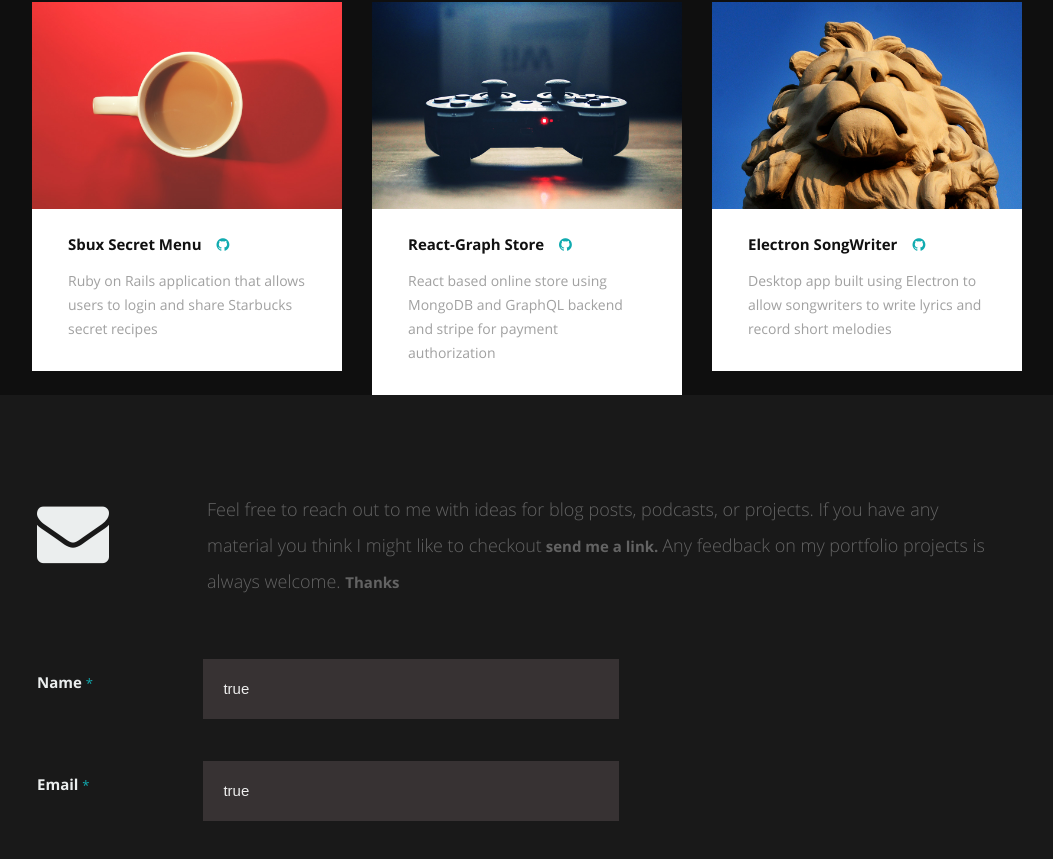
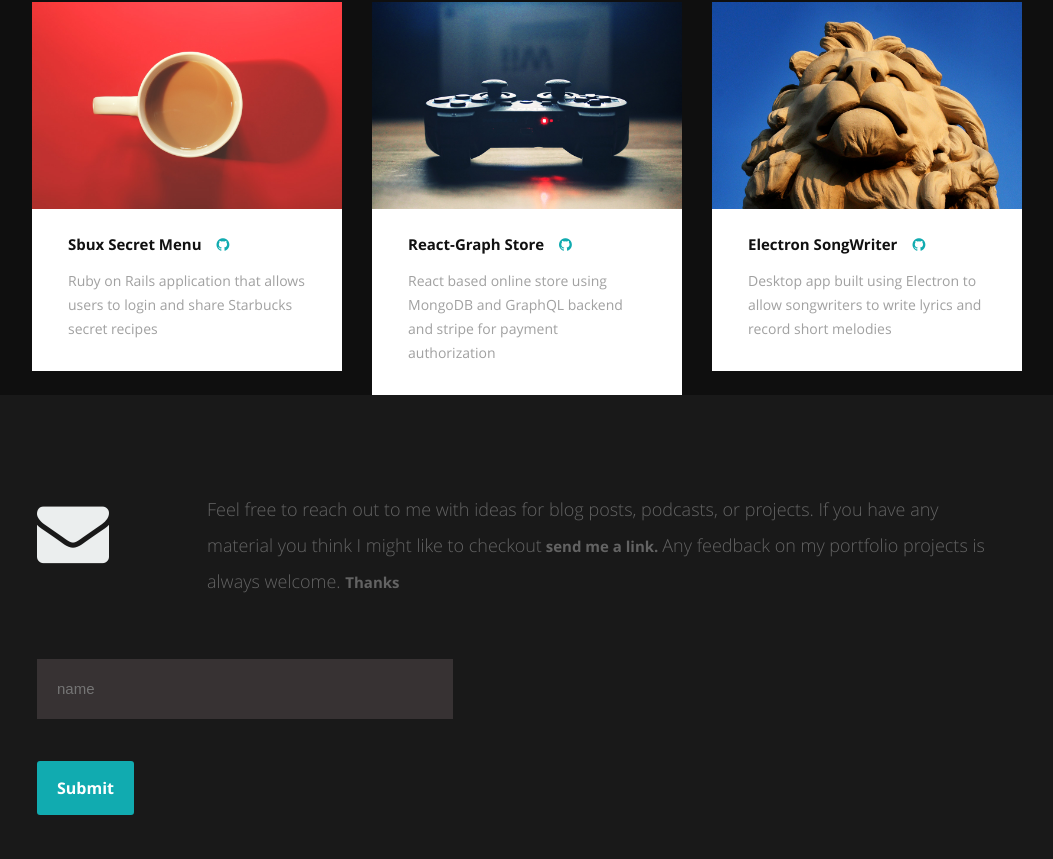
Before and after one commit to jedpeek/react-portfolio, a React (Create React App) app: page / in a window 1280 px wide. Shown: the part 1939-2798 px from the top of the page, without its empty margins (113-1166 px from the left). Built offline with nearby package versions, Linux system fonts and the light colour scheme.

Commit message:
netlify form testing

```diff
--- a/src/components/contact/contact.js
+++ b/src/components/contact/contact.js
@@ -19,6 +19,10 @@
         <div className="row">
           <div className="eight columns">
             {/* form */}
+            <form method="post" data-netlify="true" data-netlify-honeypot="bot-field">
+              <input type="text" name='name' placeholder='name'/>
+              <button type='submit'>Submit</button>
+            </form>
             <form id="contactForm" name="contactForm" method="post" data-netlify="true" data-netlify-honeypot="bot-field">
             <input type="hidden" name="form-name" value="contactForm" />
               <fieldset>
```
